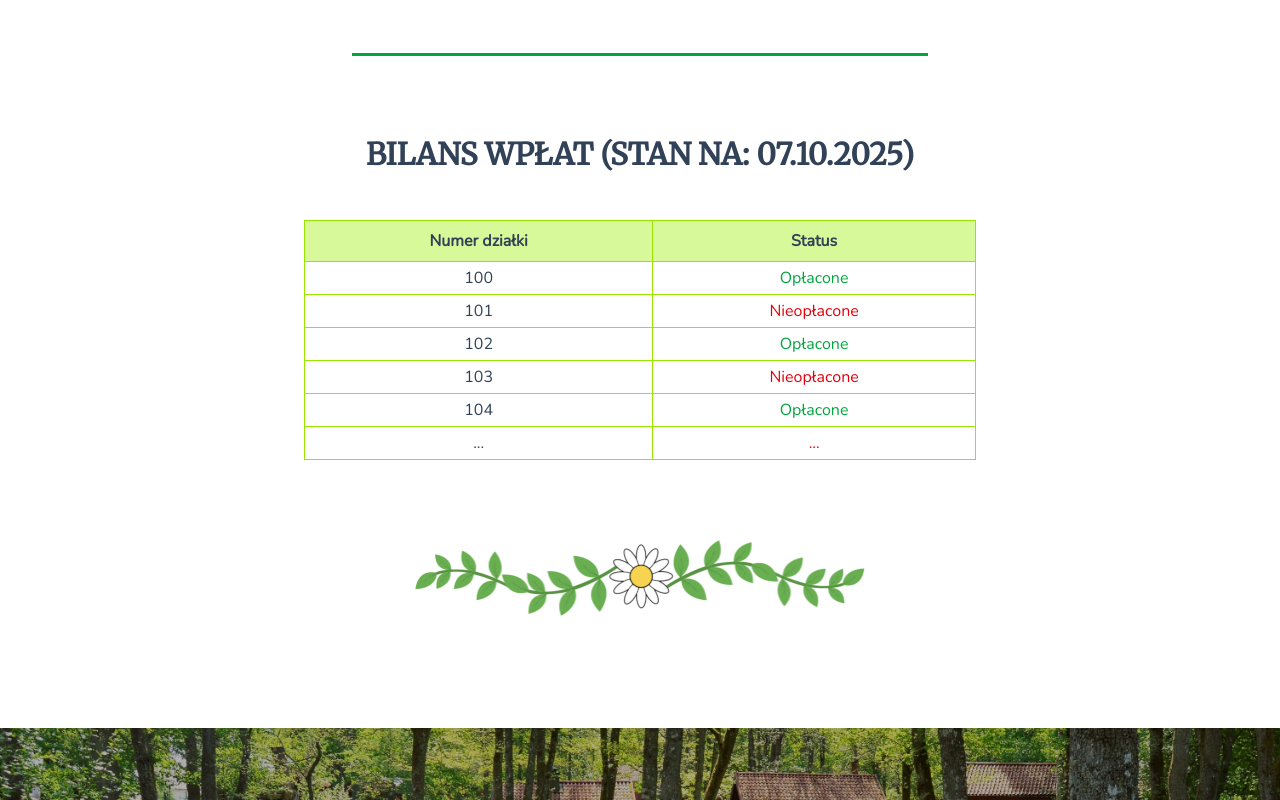
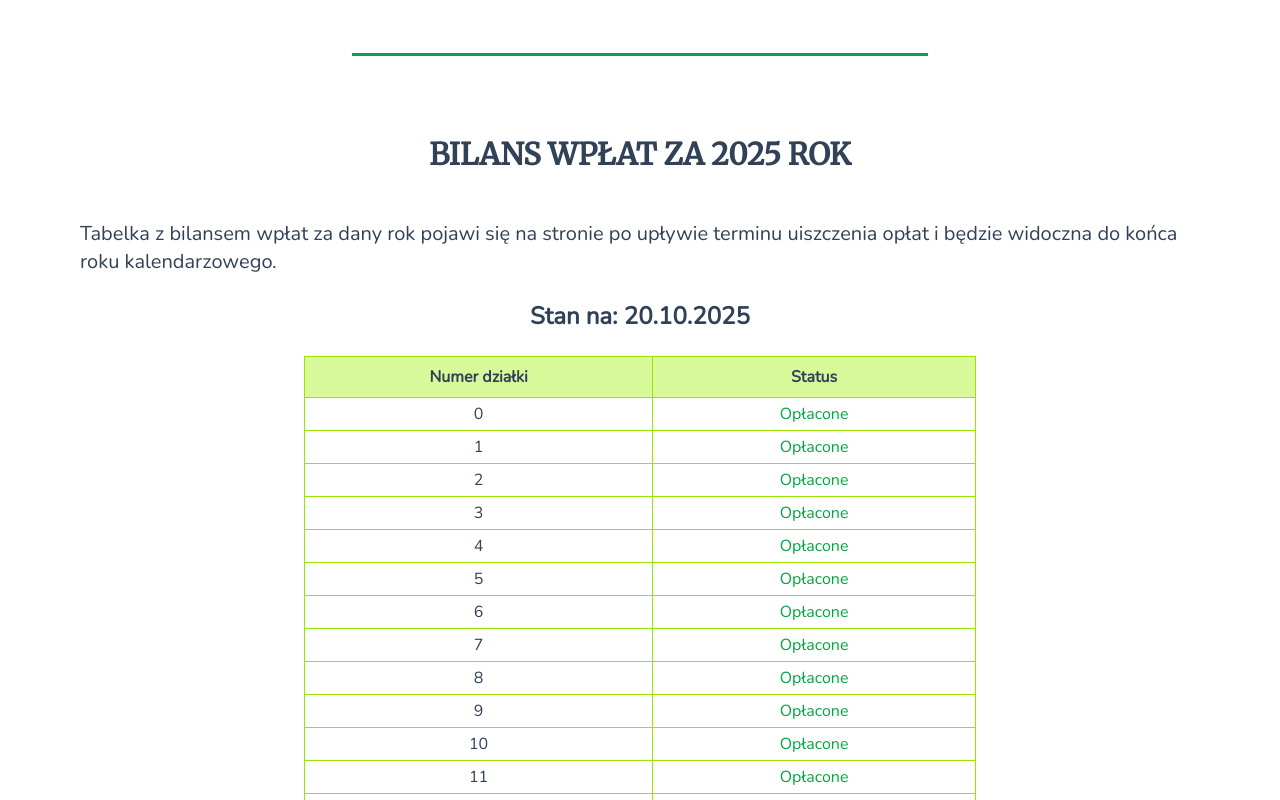
Before and after one commit to rafal-haduch/rod-stokrotka-portal, a Next.js app: page /fees in a window 1280 px wide. Shown: the part 1860-2660 px from the top of the page. Built offline with nearby package versions, Linux system fonts and the light colour scheme.

Commit message:
refactor: fees page

```diff
--- a/app/fees/components/FeesTabel.tsx
+++ b/app/fees/components/FeesTabel.tsx
@@ -4,7 +4,7 @@ import React from 'react';
 
 export default function FeesTable() {
     return (
-        <table className="text-md mx-auto w-full max-w-2xl border border-lime-400 text-center">
+        <table className="text-md mx-auto mb-4 w-full max-w-2xl border border-lime-400 text-center">
             <thead className="bg-lime-200">
                 <tr>
                     <th className="border border-lime-400 px-3 py-2">Numer działki</th>
--- /dev/null
+++ b/app/fees/components/NoArrears.tsx
@@ -0,0 +1,7 @@
+export default function NoArrears() {
+    return (
+        <div className="mx-auto my-10 max-w-xl border-2 border-black p-5 text-center shadow-xl shadow-neutral-300">
+            <p>Brak zaległości.</p>
+        </div>
+    );
+}
--- a/app/fees/page.tsx
+++ b/app/fees/page.tsx
@@ -8,6 +8,8 @@ import Link from 'next/link';
 import FeesTable from './components/FeesTabel';
 import TableOfFeeTypes from './components/TableOfFeeTypes';
 import SectionLineSeparator from '@/components/SectionLineSeparator';
+import { paymentStatusAsOf } from '@/data';
+import NoArrears from './components/NoArrears';
 
 export default function PaymentsPage() {
     const { ref: ref1, inView: visible1 } = useInView<HTMLHeadingElement>(0.3);
@@ -64,9 +66,22 @@ export default function PaymentsPage() {
             <SectionLineSeparator />
             <section className="mt-8 overflow-x-auto">
                 <h2 ref={ref2} className={cn(`h2-animate`, visible2 ? 'visible' : '')}>
-                    Bilans wpłat (stan na: 07.10.2025)
+                    Bilans wpłat za 2025 rok
                 </h2>
+                <p className="mb-6">
+                    Tabelka z bilansem wpłat za dany rok pojawi się na stronie po upływie terminu
+                    uiszczenia opłat i będzie widoczna do końca roku kalendarzowego.
+                </p>
+                <h3 className="text-center">Stan na: {paymentStatusAsOf}</h3>
                 <FeesTable />
+                <p className="sm:text-center">
+                    *w przypadku błędu prosimy skontaktować się ze Skarbnikiem lub Prezesem.
+                </p>
+            </section>
+            <SectionLineSeparator />
+            <section>
+                <h2>Zaległości wpłat za 2024 rok</h2>
+                <NoArrears />
             </section>
             <ImageSeparator />
         </article>
--- a/data/plotFeesStatus.ts
+++ b/data/plotFeesStatus.ts
@@ -5,12 +5,73 @@ interface PlotFees {
     status: FeeStatus;
 }
 
+export const paymentStatusAsOf = '20.10.2025';
+
 export const plotsFeesStatus: PlotFees[] = [
-    { nr: '100', status: 'Opłacone' },
-    { nr: '101', status: 'Nieopłacone' },
-    { nr: '102', status: 'Opłacone' },
-    { nr: '103', status: 'Nieopłacone' },
-    { nr: '104', status: 'Opłacone' },
-    { nr: '...', status: '...' },
-    // ... kolejne działki
+    { nr: '0', status: 'Opłacone' },
+    { nr: '1', status: 'Opłacone' },
+    { nr: '2', status: 'Opłacone' },
+    { nr: '3', status: 'Opłacone' },
+    { nr: '4', status: 'Opłacone' },
+    { nr: '5', status: 'Opłacone' },
+    { nr: '6', status: 'Opłacone' },
+    { nr: '7', status: 'Opłacone' },
+    { nr: '8', status: 'Opłacone' },
+    { nr: '9', status: 'Opłacone' },
+    { nr: '10', status: 'Opłacone' },
+    { nr: '11', status: 'Opłacone' },
+    { nr: '12', status: 'Nieopłacone' },
+    { nr: '13', status: 'Opłacone' },
+    { nr: '14', status: 'Opłacone' },
+    { nr: '15', status: 'Opłacone' },
+    { nr: '16', status: 'Opłacone' },
+    { nr: '17', status: 'Opłacone' },
+    { nr: '18', status: 'Nieopłacone' },
+    { nr: '19', status: 'Nieopłacone' },
+    { nr: '20', status: 'Opłacone' },
+    { nr: '21', status: 'Opłacone' },
+    { nr: '22', status: 'Opłacone' },
+    { nr: '23', status: 'Opłacone' },
+    { nr: '24', status: 'Nieopłacone' },
+    { nr: '25', status: 'Opłacone' },
+    { nr: '25A', status: 'Opłacone' },
+    { nr: '26', status: 'Opłacone' },
+    { nr: '27', status: 'Opłacone' },
+    { nr: '28', status: 'Opłacone' },
+    { nr: '29', status: 'Opłacone' },
+    { nr: '30', status: 'Opłacone' },
+    { nr: '31', status: 'Opłacone' },
+    { nr: '32', status: 'Opłacone' },
+    { nr: '33', status: 'Opłacone' },
+    { nr: '34', status: 'Opłacone' },
+    { nr: '35', status: 'Opłacone' },
+    { nr: '35A', status: 'Opłacone' },
+    { nr: '37', status: 'Opłacone' },
+    { nr: '38', status: 'Opłacone' },
+    { nr: '39', status: 'Nieopłacone' },
+    { nr: '40', status: 'Opłacone' },
+    { nr: '41', status: 'Opłacone' },
+    { nr: '42', status: 'Opłacone' },
+    { nr: '43', status: 'Nieopłacone' },
+    { nr: '44', status: 'Opłacone' },
+    { nr: '45', status: 'Opłacone' },
+    { nr: '46', status: 'Nieopłacone' },
+    { nr: '46A', status: 'Opłacone' },
+    { nr: '47', status: 'Opłacone' },
+    { nr: '47A', status: 'Opłacone' },
+    { nr: '48', status: 'Opłacone' },
+    { nr: '49', status: 'Opłacone' },
+    { nr: '50', status: 'Opłacone' },
+    { nr: '51', status: 'Opłacone' },
+    { nr: '52', status: 'Nieopłacone' },
+    { nr: '53', status: 'Nieopłacone' },
+    { nr: '54', status: 'Nieopłacone' },
+    { nr: '55', status: 'Nieopłacone' },
+    { nr: '56', status: 'Nieopłacone' },
+    { nr: '57', status: 'Opłacone' },
+    { nr: '58', status: 'Opłacone' },
+    { nr: '59', status: 'Opłacone' },
+    { nr: '60', status: 'Opłacone' },
+    { nr: '61', status: 'Opłacone' },
+    { nr: '62', status: 'Opłacone' },
 ];
```
Also changed, not shown: app/fees/components/TableOfArrearsFor2024.tsx (added).
